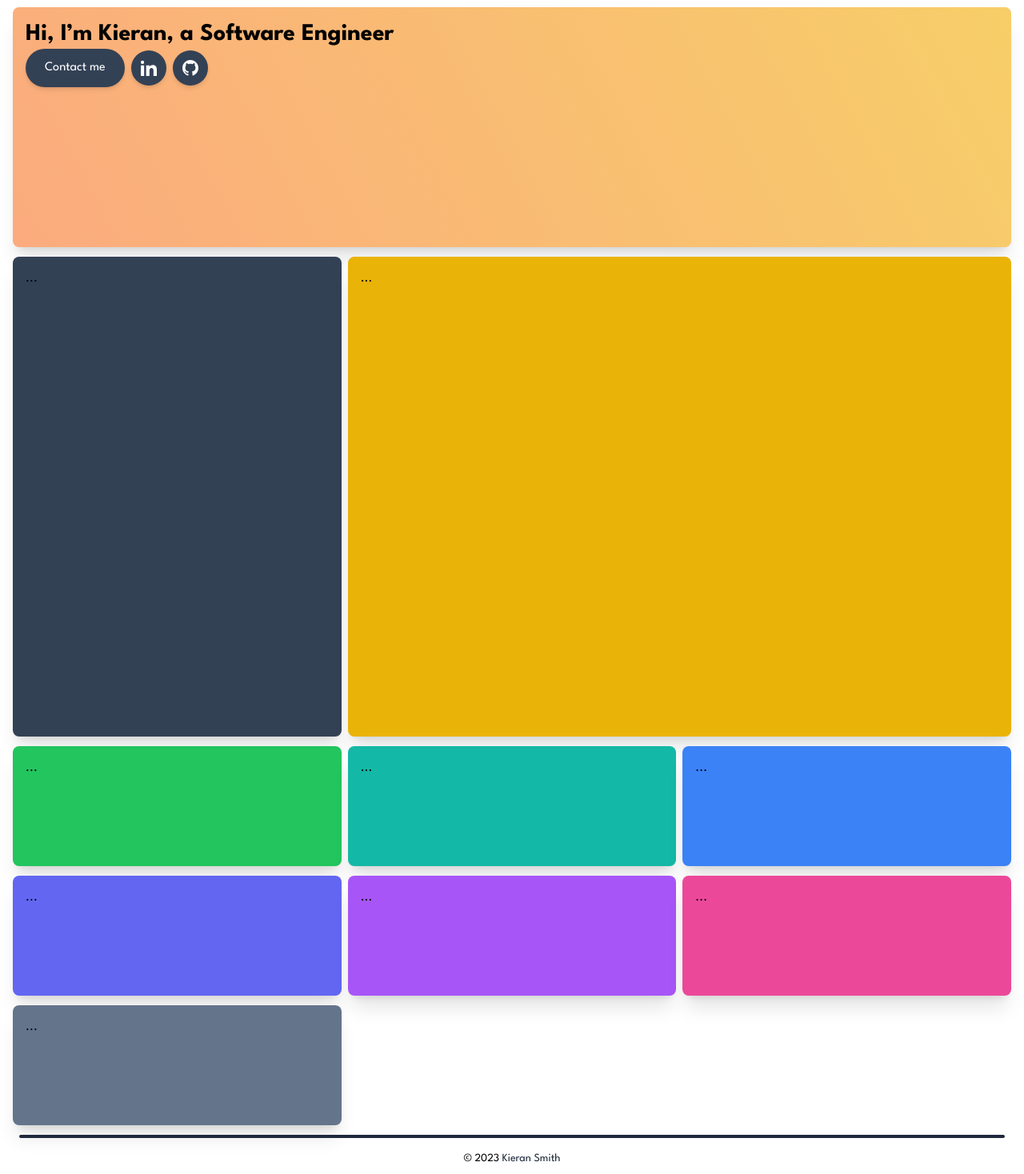
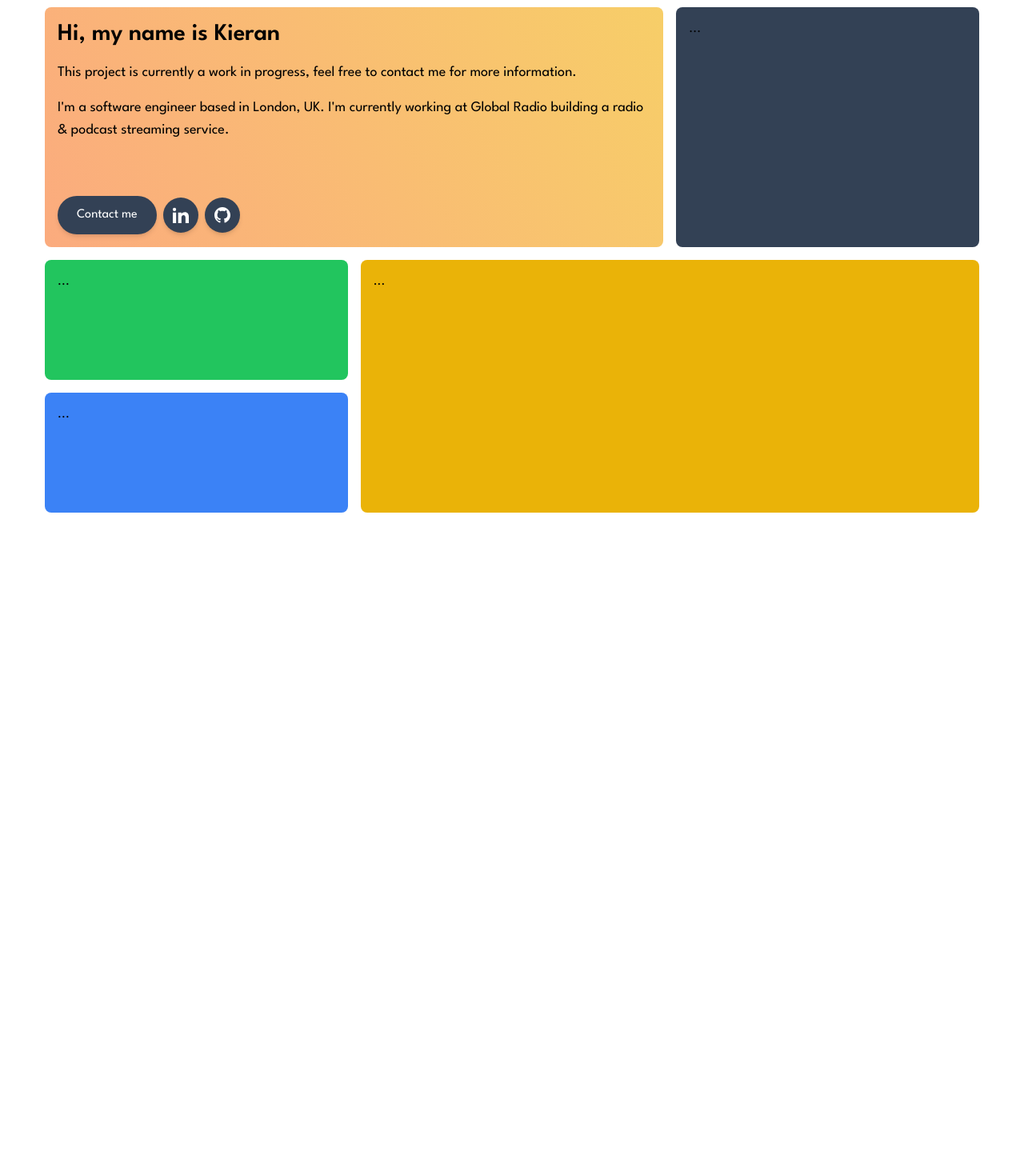
Before and after one commit to kieranbs96/kieransmith.co.uk, a Next.js app: page / in a window 1280 px wide. Shown: the part 60-1528 px from the top of the page at 80% size. After the commit the page ends 800 px from the top, so only its background shows below. Built offline with nearby package versions, Linux system fonts and the light colour scheme.

Commit message:
grid layout and some styling

```diff
--- a/app/(user)/layout.tsx
+++ b/app/(user)/layout.tsx
@@ -1,7 +1,5 @@
 import '../../styles/globals.scss';
-import 'nprogress/nprogress.css';
 import FontLoader from 'components/FontLoader';
-import Footer from 'components/Footer';
 import Header from 'components/Header';
 
 export default function RootLayout({ children }: { children: React.ReactNode }) {
@@ -14,7 +12,6 @@ export default function RootLayout({ children }: { children: React.ReactNode })
         <main className="w-full">
           <div className="container mx-auto px-4">{children}</div>
         </main>
-        <Footer />
       </body>
     </html>
   );
--- a/app/(user)/page.tsx
+++ b/app/(user)/page.tsx
@@ -1,48 +1,41 @@
-import { Button } from 'components/Button';
-import { GitHub, LinkedIn } from 'components/SocialIcons';
+import GridItem from '../../components/GridItem';
+import IntroBlock from '../../components/Portfolio/IntroBlock';
 
 export default function Home() {
-  const gridItemStyles = 'rounded-lg shadow-xl p-4';
+  const projectsBlock = {
+    title: 'Projects',
+    description: 'A selection of projects I have worked on.',
+    projects: [
+      {
+        name: 'Global Radio',
+        description: 'A radio & podcast streaming service.',
+        href: 'https://globalplayer.com/',
+        image: 'https://via.placeholder.com/300',
+      },
+      {
+        name: 'Twitter Clone',
+        description: 'A Twitter clone built with Next.js, Prisma & Tailwind CSS.',
+        href: 'https://twitter-clone.kieransmith.co.uk/',
+        image: 'https://via.placeholder.com/300',
+      },
+      {
+        name: 'Recipe Web App',
+        description: 'A recipe web app built with Next.js, Sanity & Tailwind CSS.',
+        href: 'https://recipes.kieransmith.co.uk/',
+        image: '/recipe-app.png',
+      },
+    ],
+  };
 
   return (
-    <div className="grid grid-cols-3 gap-x-2 gap-y-3">
-      <div className={`peach-wave ${gridItemStyles} col-span-3 min-h-[300px] `}>
-        <h2 className="text-3xl font-bold">Hi, I’m Kieran, a Software Engineer</h2>
-        <div className="flex items-center gap-2">
-          <Button
-            className="rounded-full bg-slate-700 px-6"
-            type="anchor"
-            href="mailto:kieranbs96@gmail.com"
-          >
-            Contact me
-          </Button>
-          <Button
-            className="rounded-full bg-slate-700"
-            href="https://www.linkedin.com/in/kieranbs96/"
-            type="anchor"
-            target="blank"
-          >
-            <LinkedIn />
-          </Button>
-          <Button
-            className="rounded-full bg-slate-700"
-            href="https://github.com/kieranbs96/"
-            type="anchor"
-            target="blank"
-          >
-            <GitHub />
-          </Button>
-        </div>
-      </div>
-      <div className={`bg-slate-700 ${gridItemStyles} min-h-[150px]`}>...</div>
-      <div className={`bg-yellow-500 ${gridItemStyles} col-span-2 min-h-[600px]`}>...</div>
-      <div className={`bg-green-500 ${gridItemStyles} min-h-[150px]`}>...</div>
-      <div className={`bg-teal-500 ${gridItemStyles} min-h-[150px]`}>...</div>
-      <div className={`bg-blue-500 ${gridItemStyles} min-h-[150px]`}>...</div>
-      <div className={`bg-indigo-500 ${gridItemStyles} min-h-[150px]`}>...</div>
-      <div className={`bg-purple-500 ${gridItemStyles} min-h-[150px]`}>...</div>
-      <div className={`bg-pink-500 ${gridItemStyles} min-h-[150px]`}>...</div>
-      <div className={`bg-slate-500 ${gridItemStyles} min-h-[150px]`}>...</div>
+    <div className="mb-4 grid grid-cols-1 gap-4 md:grid-cols-3">
+      <GridItem className="peach-wave  min-h-[300px] p-12 md:col-span-2">
+        <IntroBlock />
+      </GridItem>
+      <GridItem className="min-h-[150px] bg-slate-700">...</GridItem>
+      <GridItem className="min-h-[150px]  bg-green-500">...</GridItem>
+      <GridItem className="min-h-[300px]  bg-yellow-500 md:col-span-2 md:row-span-2">...</GridItem>
+      <GridItem className="min-h-[150px]  bg-blue-500">...</GridItem>
     </div>
   );
 }
--- a/components/Button.tsx
+++ b/components/Button.tsx
@@ -15,7 +15,7 @@ interface AnchorButtonProps extends Props {
 
 export const Button = ({ children, type, className, ...rest }: ButtonProps | AnchorButtonProps) => {
   const buttonStyles =
-    'text-white text-md p-3 flex items-center justify-center text-white shadow-md transition duration-150 ease-in-out hover:shadow-lg focus:shadow-lg focus:outline-none focus:ring-0 active:shadow-lg';
+    'text-md flex items-center justify-center p-3 text-white shadow-md transition duration-150 ease-in-out hover:shadow-lg focus:shadow-lg hover:scale-[1.01] focus:outline-none focus:ring-0 active:shadow-lg';
   if (type === 'anchor') {
     return (
       <a className={`${buttonStyles} ${className}`} {...rest}>
--- a/components/Footer.tsx
+++ /dev/null
@@ -1,17 +0,0 @@
-function Footer() {
-  return (
-    <footer className="top-0 flex w-full flex-wrap items-center justify-between px-2 py-3">
-      <div className="container mx-auto flex flex-wrap items-center justify-center px-4">
-        <hr className="mb-4 h-1 w-full rounded border-0 bg-slate-800" />
-        <p className="text-sm">
-          © {new Date().getFullYear()}{' '}
-          <a href="/" className="text-slate-800">
-            Kieran Smith
-          </a>
-        </p>
-      </div>
-    </footer>
-  );
-}
-
-export default Footer;
--- /dev/null
+++ b/components/GridItem.tsx
@@ -0,0 +1,21 @@
+import { joinClassNames } from 'lib/helpers';
+import React from 'react';
+
+export default function GridItem({
+  children,
+  className,
+}: {
+  children: React.ReactNode;
+  className: string;
+}) {
+  return (
+    <div
+      className={joinClassNames([
+        'rounded-lg p-4 transition hover:scale-[1.01] hover:shadow-lg',
+        className,
+      ])}
+    >
+      {children}
+    </div>
+  );
+}
--- /dev/null
+++ b/components/Portfolio/IntroBlock.tsx
@@ -0,0 +1,46 @@
+import { Button } from '../Button';
+import { GitHub, LinkedIn } from '../SocialIcons';
+
+const IntroBlock = () => {
+  const infoBlock = {
+    title: 'Hi, my name is Kieran',
+    description: `I'm a software engineer based in London, UK. I'm currently working at Global Radio building a radio & podcast streaming service.`,
+    wip: 'This project is currently a work in progress, feel free to contact me for more information.',
+  };
+
+  return (
+    <div className="relative h-full">
+      <h2 className="text-3xl font-semibold">{infoBlock.title}</h2>
+      <p className="mt-4 text-lg">{infoBlock.wip}</p>
+      <p className="mb-20 mt-4 text-lg">{infoBlock.description}</p>
+      <div className="absolute bottom-0 flex items-center gap-2">
+        <Button
+          className="rounded-full bg-slate-700 px-6 hover:bg-slate-600"
+          type="anchor"
+          href="mailto:kieranbs96@gmail.com"
+          target="_blank"
+        >
+          Contact me
+        </Button>
+        <Button
+          type="anchor"
+          href="https://www.linkedin.com/in/kieranbs96/"
+          target="_blank"
+          className="rounded-full bg-slate-700 hover:bg-slate-600"
+        >
+          <LinkedIn />
+        </Button>
+        <Button
+          type="anchor"
+          href="https://github.com/kieranbs96/"
+          target="_blank"
+          className="rounded-full bg-slate-700 hover:bg-slate-600"
+        >
+          <GitHub />
+        </Button>
+      </div>
+    </div>
+  );
+};
+
+export default IntroBlock;
--- a/package.json
+++ b/package.json
@@ -28,7 +28,6 @@
     "eslint-config-next": "13.1.2",
     "next": "13.1.2",
     "next-sanity": "^4.1.1",
-    "nprogress": "^0.2.0",
     "postcss": "^8.4.21",
     "react": "18.2.0",
     "react-dom": "18.2.0",
@@ -36,7 +35,6 @@
     "sanity": "^3.0.0",
     "sanity-plugin-iframe-pane": "^2.1.1",
     "sass": "^1.57.1",
-    "styled-components": "^5.2.0",
     "tailwindcss": "^3.2.4",
     "typescript": "4.9.4"
   },
--- a/tailwind.config.js
+++ b/tailwind.config.js
@@ -10,11 +10,11 @@ module.exports = {
   ],
   theme: {
     container: {
-      sm: '600px',
-      md: '728px',
-      lg: '984px',
-      xl: '1200px',
-      '2xl': '1200px',
+      screens: {
+        mobile: '600px',
+        tablet: '900px',
+        desktop: '1200px',
+      },
     },
     extend: {
       fontFamily: {
```
Also changed, not shown: public/recipe-app.png (added), 1 other file (tests, documents, lock files or other folders).
